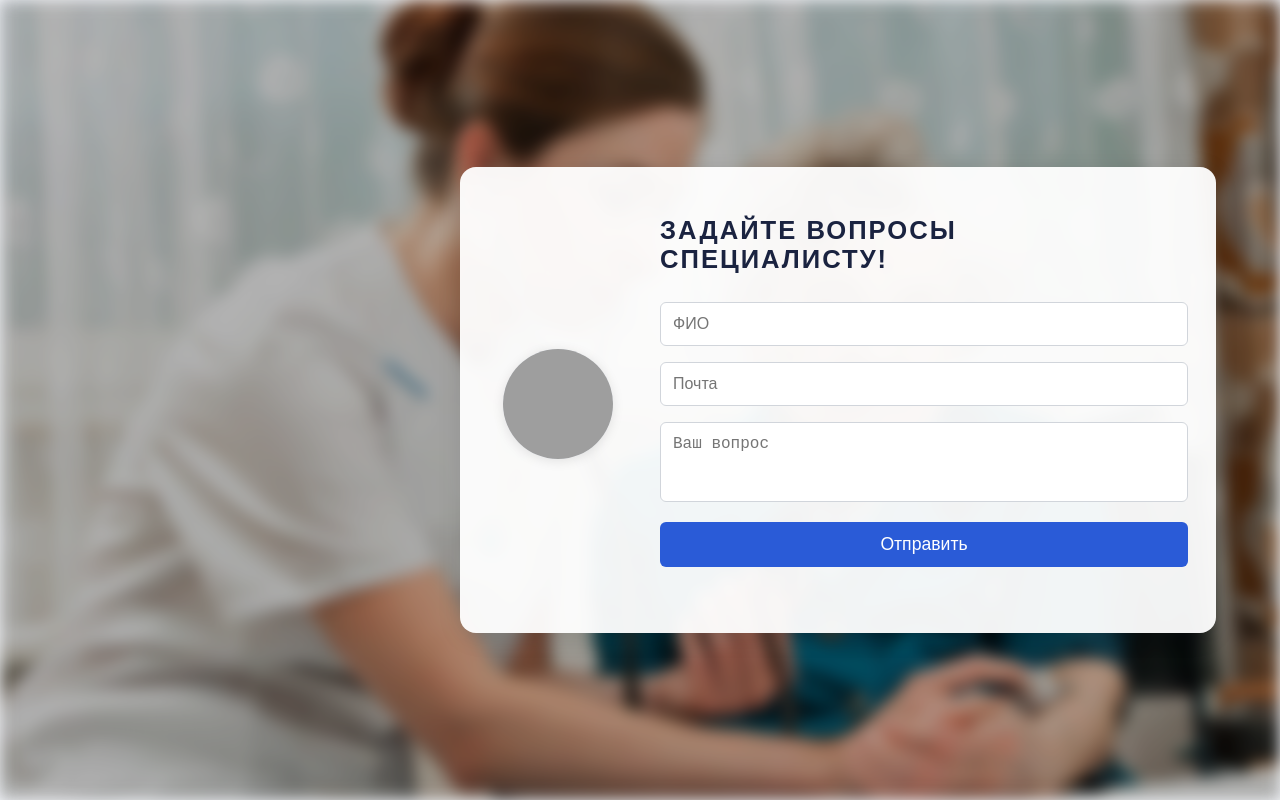
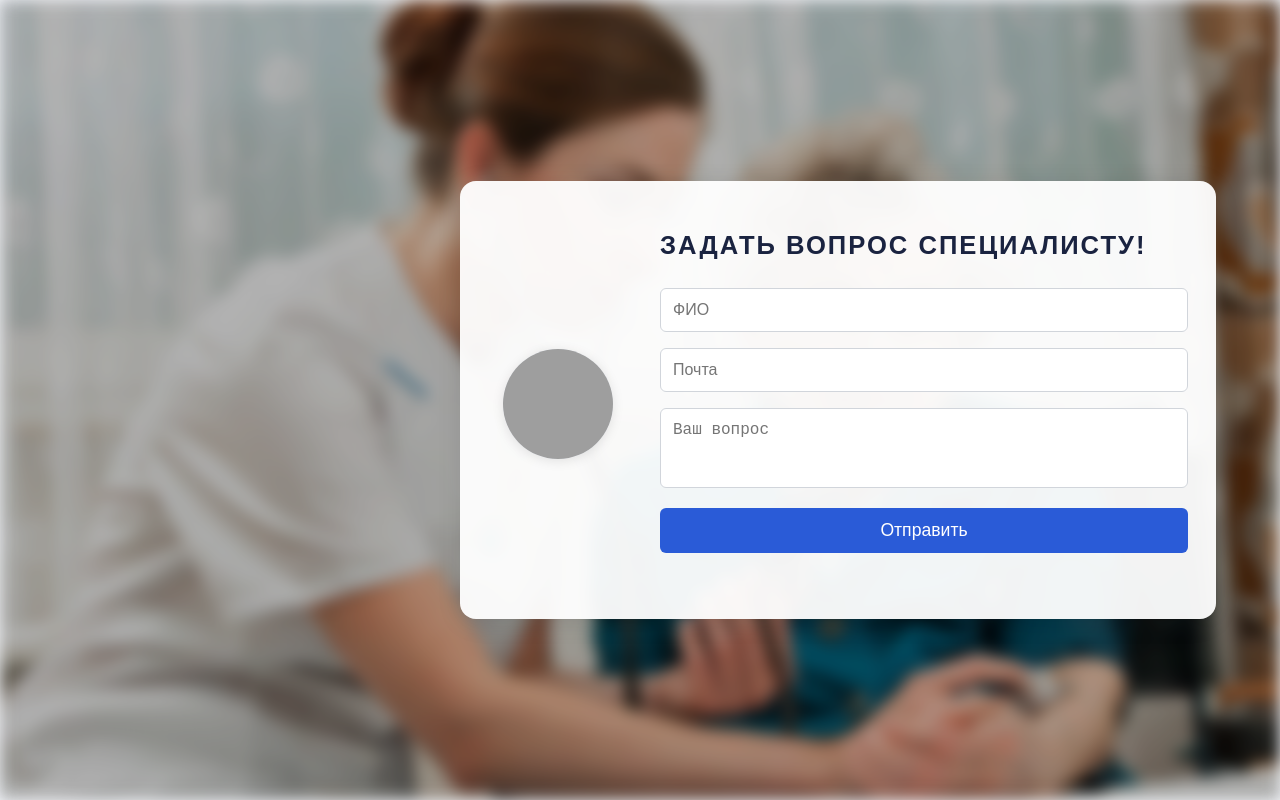
Before and after one commit to miwatanaka1950/my-site, a plain HTML site: page index.html in a window 1280 px wide. Drawn offline with Linux system fonts and the light colour scheme; grey boxes are pictures that could not be loaded.

Commit message:
Add files via upload

```diff
--- a/index.html
+++ b/index.html
@@ -3,7 +3,7 @@
 <head>
     <meta charset="UTF-8">
     <meta name="viewport" content="width=device-width, initial-scale=1.0">
-    <title>Лид-форма - Вопрос специалисту</title>
+    <title>Задать вопрос специалисту</title>
     <link rel="stylesheet" href="style.css">
 </head>
 <body>
@@ -12,7 +12,7 @@
             <img src="https://cdn.pixabay.com/photo/2016/03/31/19/56/avatar-1295399_1280.png" alt="Аватар специалиста">
         </div>
         <div class="form-block">
-            <h1>ЗАДАЙТЕ ВОПРОСЫ СПЕЦИАЛИСТУ!</h1>
+            <h1>ЗАДАТЬ ВОПРОС СПЕЦИАЛИСТУ!</h1>
             <form id="leadForm">
                 <input type="text" name="fio" placeholder="ФИО" required>
                 <input type="email" name="email" placeholder="Почта" required>
```
Also changed, not shown: script.js (line endings or trailing spaces), style.css (line endings or trailing spaces).
